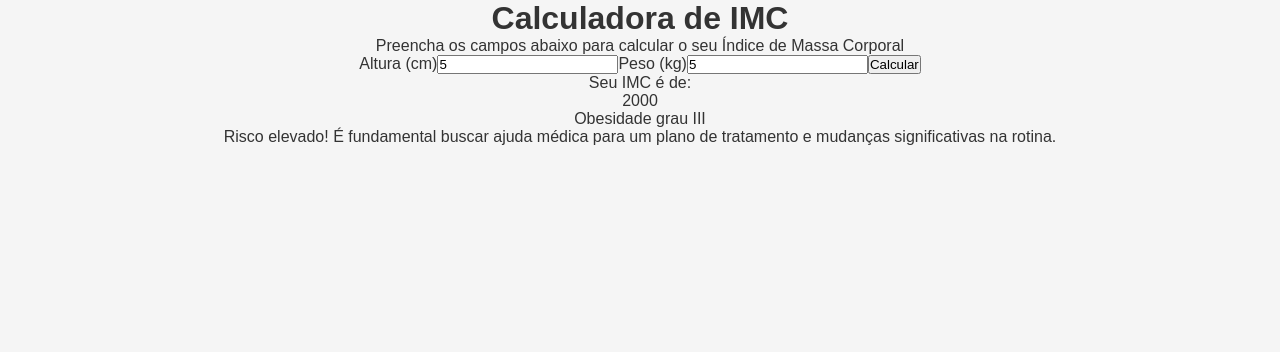
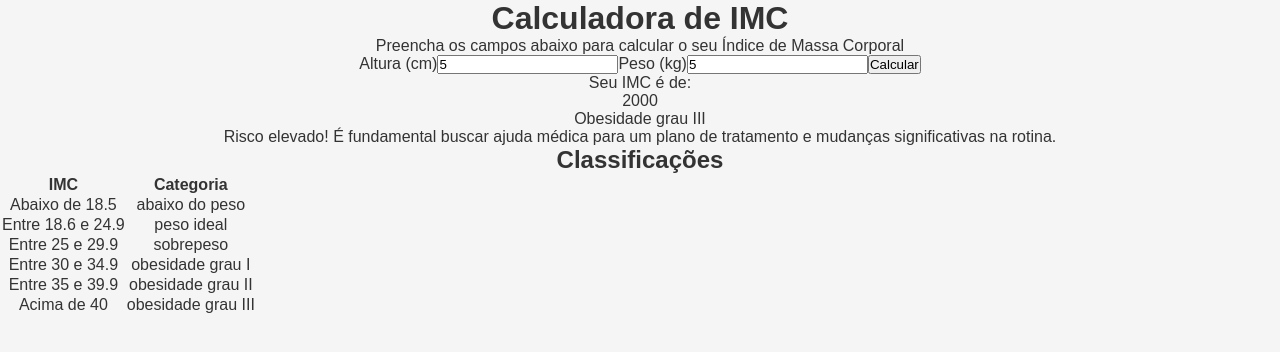
Before and after one commit to caosoliveirax/fancy-bmi-calculator, a React (Vite) app: page / in a window 1280 px wide. Both pictures are taken after typing "5", "5" into the empty fields and a click on the button "Calcular". Shown: the top 352 px of the page. Built offline with nearby package versions, Linux system fonts and the light colour scheme.

Commit message:
feat: add ClassificationTable component with BMI ranges and integrate it with ResultCard

```diff
--- a/src/App.tsx
+++ b/src/App.tsx
@@ -3,6 +3,7 @@ import { store } from './store'
 import { GlobalStyle } from './global'
 import FormCalculator from '@components/FormCalculator'
 import ResultCard from '@components/ResultCard'
+import ClassificationTable from '@components/ClassificationTable'
 
 function App() {
   return (
@@ -10,6 +11,7 @@ function App() {
       <GlobalStyle />
       <FormCalculator />
       <ResultCard />
+      <ClassificationTable />
     </Provider>
   )
 }
--- /dev/null
+++ b/src/components/ClassificationTable/index.tsx
@@ -0,0 +1,50 @@
+import { useAppSelector } from '../../store/hooks'
+
+const ClassificationTable = () => {
+  const value = useAppSelector((state) => state.bmi.value)
+  const category = useAppSelector((state) => state.bmi.category)
+
+  if (value === null || category === null) return null
+
+  return (
+    <div>
+      <h2>Classificações</h2>
+      <table>
+        <thead>
+          <tr>
+            <th>IMC</th>
+            <th>Categoria</th>
+          </tr>
+        </thead>
+        <tbody>
+          <tr>
+            <td>Abaixo de 18.5</td>
+            <td>abaixo do peso</td>
+          </tr>
+          <tr>
+            <td>Entre 18.6 e 24.9</td>
+            <td>peso ideal</td>
+          </tr>
+          <tr>
+            <td>Entre 25 e 29.9</td>
+            <td>sobrepeso</td>
+          </tr>
+          <tr>
+            <td>Entre 30 e 34.9</td>
+            <td>obesidade grau I</td>
+          </tr>
+          <tr>
+            <td>Entre 35 e 39.9</td>
+            <td>obesidade grau II</td>
+          </tr>
+          <tr>
+            <td>Acima de 40</td>
+            <td>obesidade grau III</td>
+          </tr>
+        </tbody>
+      </table>
+    </div>
+  )
+}
+
+export default ClassificationTable
```
